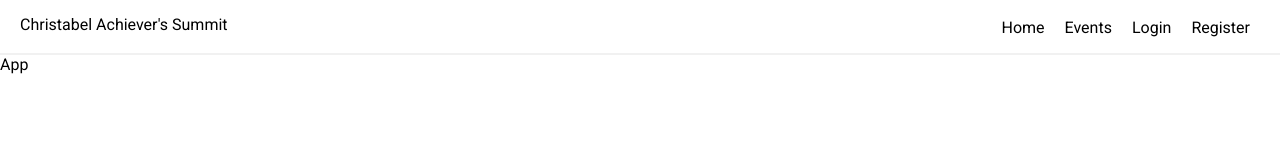
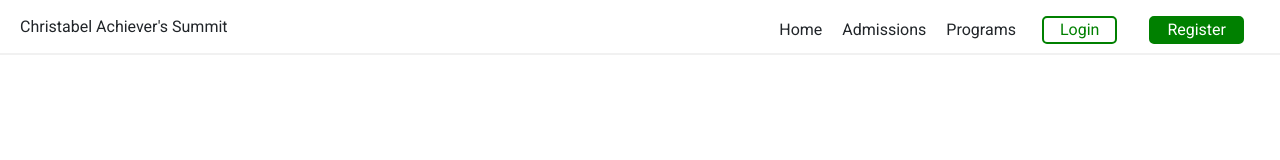
Before and after one commit to OliviaNwose/christabelreact, a React app in the folder christabelreact/: page / in a window 1280 px wide. Built offline with nearby package versions, Linux system fonts and the light colour scheme.

Commit message:
addded navbar buttons

```diff
--- a/christabelreact/public/index.html
+++ b/christabelreact/public/index.html
@@ -18,6 +18,7 @@
     <link rel="preconnect" href="https://fonts.googleapis.com">
     <link rel="preconnect" href="https://fonts.gstatic.com" crossorigin>
     <link href="https://fonts.googleapis.com/css2?family=Roboto:wght@300;400&display=swap" rel="stylesheet">
+    <link rel="stylesheet" href="https://cdn.jsdelivr.net/npm/bootstrap@5.2.0-beta1/dist/css/bootstrap.min.css" integrity="sha384-0evHe/X+R7YkIZDRvuzKMRqM+OrBnVFBL6DOitfPri4tjfHxaWutUpFmBp4vmVor" crossorigin="anonymous"/>
     <!--
       Notice the use of %PUBLIC_URL% in the tags above.
       It will be replaced with the URL of the `public` folder during the build.
--- a/christabelreact/src/App.css
+++ b/christabelreact/src/App.css
@@ -0,0 +1,3 @@
+h4{
+    font-family:cursive;
+}
--- a/christabelreact/src/Components/App.js
+++ b/christabelreact/src/Components/App.js
@@ -1,11 +1,11 @@
 import React from 'react';
 import Navbar from './Nav/Navbar'
+import 'bootstrap/dist/css/bootstrap.min.css';
 
 function App() {
   return (
     <div className="App">
       <Navbar />
-      App
     </div>
   );
 }
--- a/christabelreact/src/Components/Nav/Burger.jsx
+++ b/christabelreact/src/Components/Nav/Burger.jsx
@@ -22,7 +22,7 @@ display:none;
 div{
    width:2rem;
    height:0.25rem;
-   background-color:${({open}) => open ? '#ccc' : '#333'};
+   background-color:${({open}) => open ? 'green' : 'green'};
    border-radius: 10px;
    transform-origin: 1px;
    transition:all 0.3s linear;
--- a/christabelreact/src/Components/Nav/Navbar.jsx
+++ b/christabelreact/src/Components/Nav/Navbar.jsx
@@ -21,7 +21,7 @@ const Navbar = () => {
   return (
     <Nav>
       <div className="logo">
-        Christabel Achiever's Summit
+       Christabel Achiever's Summit
       </div>
       <Burger />
     </Nav>
--- a/christabelreact/src/Components/Nav/RightNav.jsx
+++ b/christabelreact/src/Components/Nav/RightNav.jsx
@@ -1,5 +1,7 @@
 import React from 'react'
 import styled from 'styled-components'
+import 'bootstrap/dist/css/bootstrap.min.css';
+// import Button from 'react-bootstrap/Button';
 
 const Ul = styled.ul`
     list-style:none;
@@ -14,7 +16,7 @@ const Ul = styled.ul`
 
     @media (max-width: 768px){
         flex-flow: column nowrap;
-        background-color: #002538;
+        background-color: rgb(153, 190, 153);
         position:fixed;
         transform: ${({ open }) => open ? 'tanslateX(0)' : 'translateX(100%)'};
         top:0;
@@ -29,14 +31,33 @@ const Ul = styled.ul`
         }
     }
 `
+        const Button = styled.button`
+                /* Adapt the colors based on primary prop */
+                background: ${props => props.primary ? "green" : "white"};
+                color: ${props => props.primary ? "white" : "green"};
+
+                font-size: 1rem;
+                margin: 1em;
+                padding: 0em 1em 1.5em 1em;
+                border: 2px solid green;
+                border-radius: 5px;
+
+                @media (max-width: 768px){
+                    margin: 1em 1.5em 0.5em 0.5em;
+                    padding: 0.5em 0em 0.5em 0em;
+                    border: 2px solid green;
+                    border-radius: 5px;
+                }
+        `;
 
 const RightNav = ({open}) => {
   return (
     <Ul open = {open}>
         <li>Home</li>
-        <li>Events</li>
-        <li>Login</li>
-        <li>Register</li>
+        <li>Admissions</li>
+        <li>Programs</li>
+            <Button>Login</Button>
+            <Button primary>Register</Button>
    </Ul>
   )
 }
```
